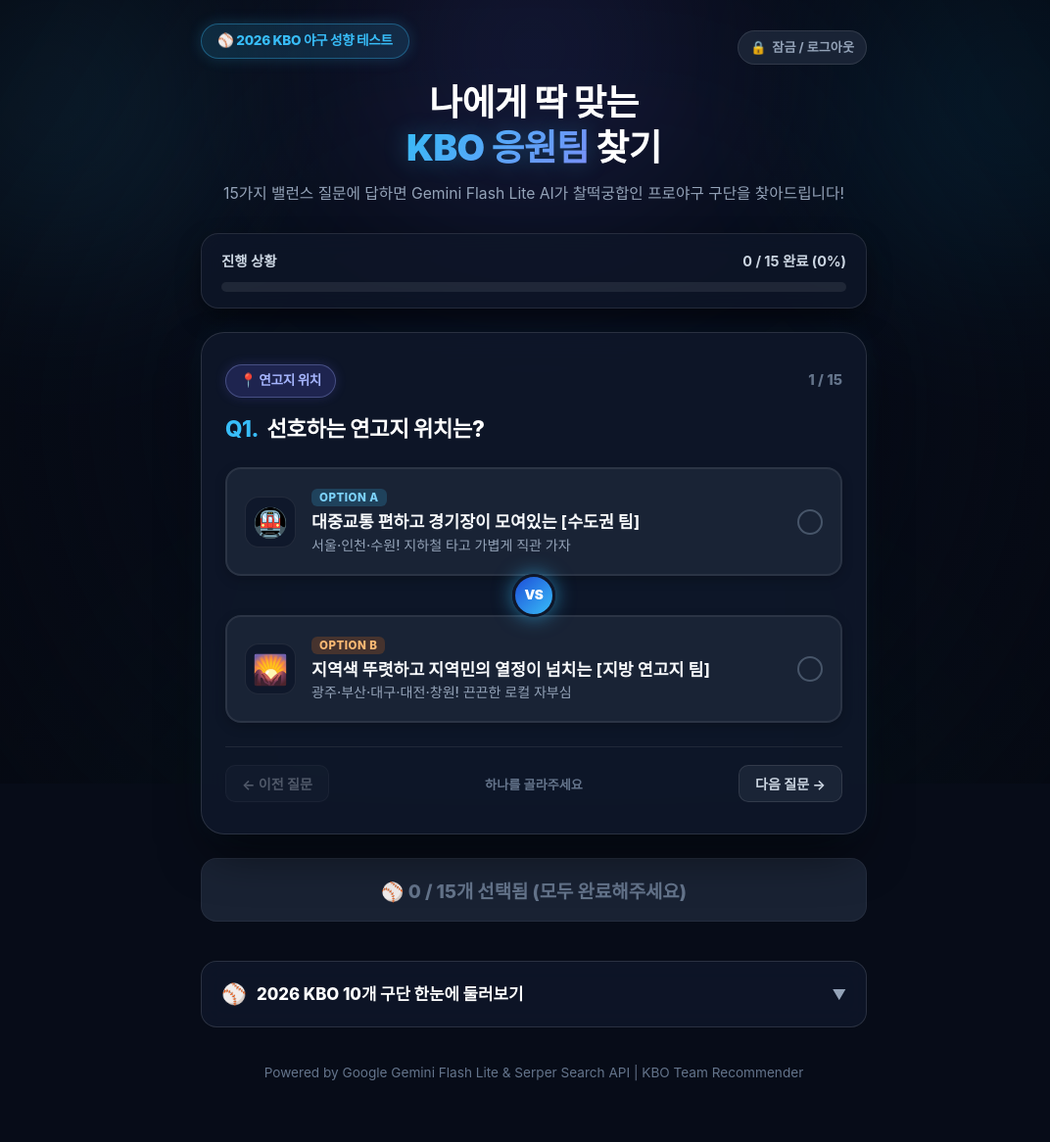
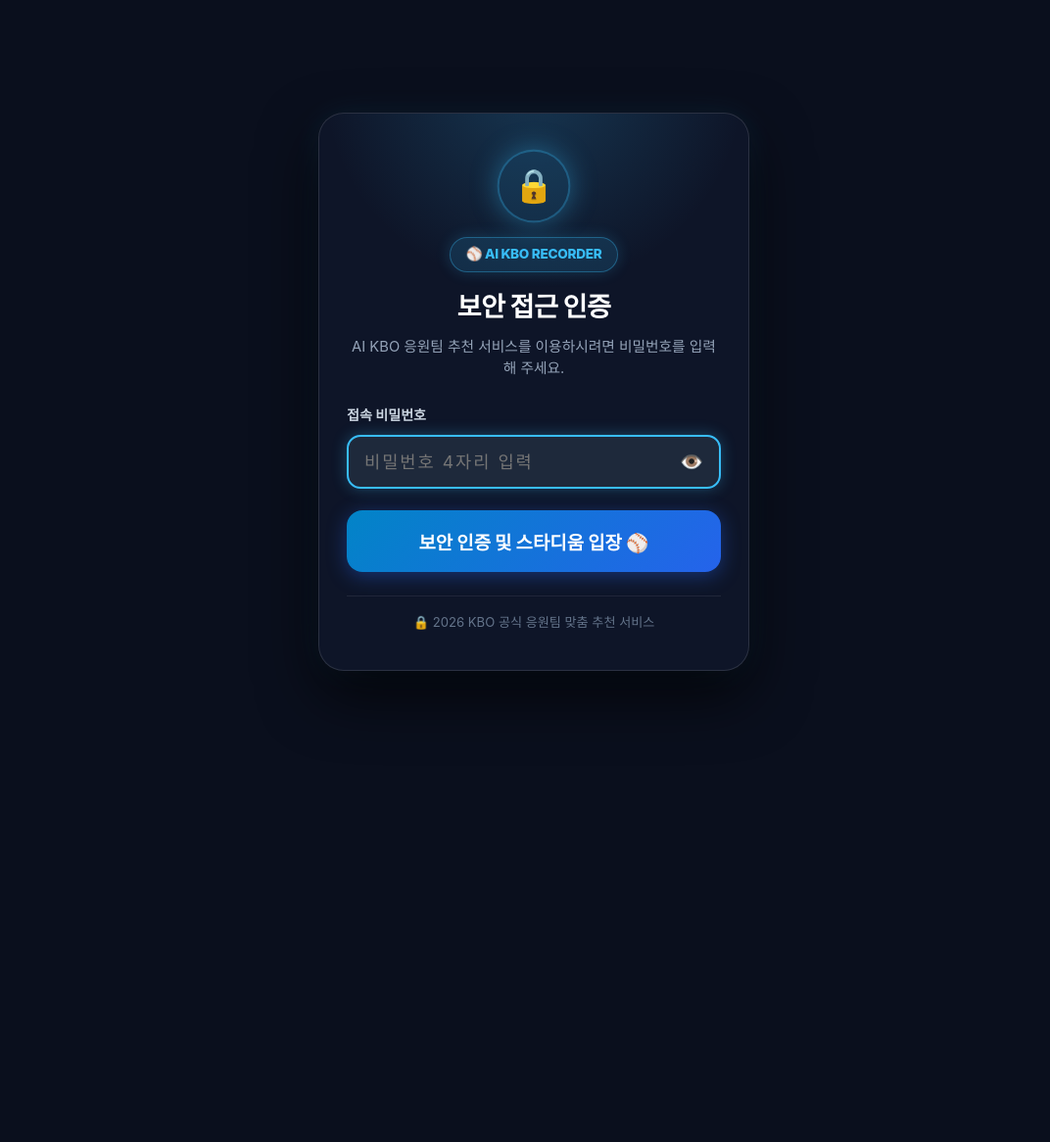
Before and after one commit to jyhy0323/kbo-recommender, a Flask app: page / in a window 1280 px wide. Shown: the whole page at 98% size, without its empty margins (95-1167 px from the left). After the commit the page ends 692 px from the top, so only its background shows below. Run offline with Flask 3, Linux system fonts and the light colour scheme; the visitor is signed in with stand-in values (Sample User, id 1); some web fonts are replaced.

Commit message:
feat: in-page security gate overlay for seamless iframe and desktop authentication

```diff
--- a/app.py
+++ b/app.py
@@ -78,16 +78,14 @@ def get_kbo_latest_context():
 # 4. 보안 접근 인증 및 라우트
 @app.route("/")
 def index():
-    # URL 파라미터로 ?pw=0110 이 들어오면 바로 자동 로그인 처리 (원클릭 프리패스 입장)
+    # URL 파라미터로 ?pw=0110 이 들어오면 세션에도 기록
     pw_param = request.args.get("pw")
     if pw_param and pw_param.strip() == ACCESS_PASSWORD:
         session["authenticated"] = True
         session.permanent = True
-        logging.info("🔓 URL 쿼리 파라미터를 통한 원클릭 자동 인증 성공")
-        return redirect(url_for("index"))
+        logging.info("🔓 URL 쿼리 파라미터를 통한 원클릭 자동 인증 기록")
 
-    if not session.get("authenticated"):
-        return render_template("login.html")
+    # index.html 내부의 authGateOverlay가 모든 브라우저 및 LMS iframe에서 완벽하게 비밀번호 제어
     return render_template("index.html")
 
 @app.route("/login", methods=["GET", "POST"])
@@ -97,11 +95,7 @@ def login():
         if pw_param and pw_param.strip() == ACCESS_PASSWORD:
             session["authenticated"] = True
             session.permanent = True
-            logging.info("🔓 GET /login URL 쿼리 파라미터를 통한 원클릭 자동 인증 성공")
-            return redirect(url_for("index"))
-        if session.get("authenticated"):
-            return redirect(url_for("index"))
-        return render_template("login.html")
+        return redirect(url_for("index"))
 
     # POST 처리 (JSON 요청 및 일반 Form POST 모두 지원)
     password = ""
@@ -122,7 +116,7 @@ def login():
     logging.warning("🔒 보안 인증 실패 (잘못된 비밀번호 입력)")
     if request.is_json:
         return jsonify({"success": False, "error": "비밀번호가 올바르지 않습니다."}), 401
-    return render_template("login.html", error="비밀번호가 올바르지 않습니다.")
+    return redirect(url_for("index"))
 
 @app.route("/logout")
 def logout():
@@ -130,11 +124,15 @@ def logout():
     logging.info("🔒 사용자 세션 로그아웃 완료")
     return redirect(url_for("index"))
 
-# 5. 추천 생성 API Route (보안 인증 필수)
+# 5. 추천 생성 API Route (보안 인증 필수: 세션 쿠키 또는 X-Access-Password 헤더)
 @app.route("/recommend", methods=["POST"])
 def recommend():
-    if not session.get("authenticated"):
-        return jsonify({"success": False, "error": "보안 인증이 필요합니다. 먼저 로그인해 주세요."}), 401
+    auth_header = str(request.headers.get("X-Access-Password", "")).strip()
+    is_authenticated = session.get("authenticated") or (auth_header == ACCESS_PASSWORD)
+
+    if not is_authenticated:
+        logging.warning("🔒 보안 인증되지 않은 추천 요청 차단")
+        return jsonify({"success": False, "error": "보안 인증이 필요합니다. 먼저 올바른 비밀번호를 입력해 주세요."}), 401
 
     try:
         data = request.get_json()
--- a/static/css/style.css
+++ b/static/css/style.css
@@ -1098,8 +1098,43 @@ body {
 }
 
 /* ==========================================================================
-   보안 접근 인증 로그인 화면 스타일 (Login Gate)
+   보안 접근 인증 로그인 화면 스타일 (Login Gate & Overlay)
    ========================================================================== */
+.auth-gate-overlay {
+    position: fixed;
+    top: 0;
+    left: 0;
+    right: 0;
+    bottom: 0;
+    width: 100%;
+    height: 100%;
+    z-index: 99999;
+    display: flex;
+    align-items: center;
+    justify-content: center;
+    padding: 20px;
+    background: #0a0f1d;
+    transition: opacity 0.35s ease, visibility 0.35s ease, transform 0.35s cubic-bezier(0.16, 1, 0.3, 1);
+}
+
+.auth-gate-overlay.hidden {
+    opacity: 0;
+    visibility: hidden;
+    pointer-events: none;
+    transform: scale(1.03);
+}
+
+.auth-gate-overlay.unlocking {
+    opacity: 0;
+    visibility: hidden;
+    pointer-events: none;
+    transform: scale(0.97);
+}
+
+body.locked {
+    overflow: hidden !important;
+}
+
 .login-body {
     display: flex;
     align-items: center;
--- a/static/js/app.js
+++ b/static/js/app.js
@@ -349,10 +349,12 @@ quizForm.addEventListener("submit", async (e) => {
     loadingContainer.scrollIntoView({ behavior: "smooth" });
 
     try {
+        const authKey = sessionStorage.getItem("kbo_auth") || localStorage.getItem("kbo_auth") || "0110";
         const response = await fetch("/recommend", {
             method: "POST",
             headers: {
-                "Content-Type": "application/json"
+                "Content-Type": "application/json",
+                "X-Access-Password": authKey
             },
             body: JSON.stringify({ answers: answersArray })
         });
@@ -741,6 +743,144 @@ function renderTeamsExplorer() {
     });
 }
 
-// 앱 시작 시 첫 번째 카드 렌더링 및 10개 구단 둘러보기 세팅
+// 9. 보안 접근 인증 게이트 제어 (LMS iframe 및 모든 브라우저 100% 호환)
+function initAuthGate() {
+    const authOverlay = document.getElementById("authGateOverlay");
+    const authForm = document.getElementById("overlayLoginForm");
+    const authInput = document.getElementById("overlayPassword");
+    const toggleBtn = document.getElementById("overlayTogglePasswordBtn");
+    const errorMsg = document.getElementById("overlayLoginError");
+    const submitBtn = document.getElementById("overlayLoginSubmitBtn");
+    const loginBox = document.getElementById("loginBox");
+    const logoutBtn = document.getElementById("logoutBtn");
+
+    if (!authOverlay) return;
+
+    // URL 파라미터(?pw=0110) 또는 세션 스토리지 확인
+    const urlParams = new URLSearchParams(window.location.search);
+    const pwParam = urlParams.get("pw");
+    const savedAuth = sessionStorage.getItem("kbo_auth") || localStorage.getItem("kbo_auth");
+
+    if (pwParam === "0110" || savedAuth === "0110") {
+        sessionStorage.setItem("kbo_auth", "0110");
+        authOverlay.classList.add("hidden");
+        document.body.classList.remove("locked");
+    } else {
+        authOverlay.classList.remove("hidden");
+        document.body.classList.add("locked");
+        if (authInput) setTimeout(() => authInput.focus(), 100);
+    }
+
+    // 비밀번호 보이기 / 숨기기 토글
+    if (toggleBtn && authInput) {
+        toggleBtn.addEventListener("click", () => {
+            if (authInput.type === "password") {
+                authInput.type = "text";
+                toggleBtn.textContent = "🙈";
+            } else {
+                authInput.type = "password";
+                toggleBtn.textContent = "👁️";
+            }
+        });
+    }
+
+    // 비밀번호 폼 제출 시 비동기 검증 및 부드러운 해제 애니메이션
+    if (authForm) {
+        authForm.addEventListener("submit", async (e) => {
+            e.preventDefault();
+            const password = (authInput ? authInput.value : "").trim();
+
+            if (!password) {
+                showError("비밀번호를 입력해 주세요.");
+                return;
+            }
+
+            if (submitBtn) {
+                submitBtn.disabled = true;
+                submitBtn.querySelector(".btn-text").textContent = "인증 확인 중...";
+            }
+            hideError();
+
+            try {
+                const resp = await fetch("/login", {
+                    method: "POST",
+                    headers: { "Content-Type": "application/json" },
+                    body: JSON.stringify({ password: password })
+                });
+                const data = await resp.json();
+
+                if (resp.ok && data.success) {
+                    sessionStorage.setItem("kbo_auth", password);
+                    localStorage.setItem("kbo_auth", password);
+                    authOverlay.classList.add("unlocking");
+                    document.body.classList.remove("locked");
+                    setTimeout(() => {
+                        authOverlay.classList.add("hidden");
+                        authOverlay.classList.remove("unlocking");
+                    }, 350);
+                } else {
+                    showError(data.error || "비밀번호가 올바르지 않습니다.");
+                    if (loginBox) {
+                        loginBox.classList.add("shake-animation");
+                        setTimeout(() => loginBox.classList.remove("shake-animation"), 500);
+                    }
+                    if (authInput) authInput.select();
+                }
+            } catch (err) {
+                // 오프라인 / 폴백 검증
+                if (password === "0110") {
+                    sessionStorage.setItem("kbo_auth", password);
+                    localStorage.setItem("kbo_auth", password);
+                    authOverlay.classList.add("unlocking");
+                    document.body.classList.remove("locked");
+                    setTimeout(() => {
+                        authOverlay.classList.add("hidden");
+                        authOverlay.classList.remove("unlocking");
+                    }, 350);
+                } else {
+                    showError("비밀번호가 올바르지 않습니다.");
+                }
+            } finally {
+                if (submitBtn) {
+                    submitBtn.disabled = false;
+                    submitBtn.querySelector(".btn-text").textContent = "보안 인증 및 스타디움 입장 ⚾";
+                }
+            }
+        });
+    }
+
+    // 상단 로그아웃 / 잠금 버튼
+    if (logoutBtn) {
+        logoutBtn.addEventListener("click", (e) => {
+            e.preventDefault();
+            sessionStorage.removeItem("kbo_auth");
+            localStorage.removeItem("kbo_auth");
+            fetch("/logout");
+            authOverlay.classList.remove("hidden");
+            document.body.classList.add("locked");
+            if (authInput) {
+                authInput.value = "";
+                authInput.focus();
+            }
+        });
+    }
+
+    function showError(msg) {
+        if (errorMsg) {
+            errorMsg.textContent = msg;
+            errorMsg.classList.remove("hidden");
+        }
+    }
+
+    function hideError() {
+        if (errorMsg) {
+            errorMsg.textContent = "";
+            errorMsg.classList.add("hidden");
+        }
+    }
+}
+
+// 앱 시작 시 첫 번째 카드 렌더링, 10개 구단 둘러보기 및 보안 게이트 초기화
 renderCurrentQuestion();
 renderTeamsExplorer();
+initAuthGate();
--- a/templates/index.html
+++ b/templates/index.html
@@ -29,12 +29,49 @@
         <div class="stadium-vignette"></div>
     </div>
 
-    <div class="container">
+    <!-- 보안 접근 인증 오버레이 (LMS iframe 및 모든 데스크톱/모바일 브라우저 100% 호환) -->
+    <div class="auth-gate-overlay" id="authGateOverlay">
+        <div class="login-wrapper">
+            <div class="login-card" id="loginBox">
+                <div class="login-header">
+                    <div class="lock-icon-wrap">
+                        <span class="lock-icon">🔒</span>
+                    </div>
+                    <div class="badge">⚾ AI KBO RECORDER</div>
+                    <h1 class="login-title">보안 접근 인증</h1>
+                    <p class="login-subtitle">AI KBO 응원팀 추천 서비스를 이용하시려면 비밀번호를 입력해 주세요.</p>
+                </div>
+
+                <form id="overlayLoginForm" novalidate>
+                    <div class="form-group password-group">
+                        <label for="overlayPassword">접속 비밀번호</label>
+                        <div class="password-input-wrapper">
+                            <input type="password" id="overlayPassword" name="password" placeholder="비밀번호 4자리 입력" required autofocus autocomplete="current-password">
+                            <button type="button" id="overlayTogglePasswordBtn" class="toggle-password-btn" title="비밀번호 표시/숨김">
+                                👁️
+                            </button>
+                        </div>
+                        <p id="overlayLoginError" class="login-error-msg hidden"></p>
+                    </div>
+
+                    <button type="submit" id="overlayLoginSubmitBtn" class="btn-primary">
+                        <span class="btn-text">보안 인증 및 스타디움 입장 ⚾</span>
+                    </button>
+                </form>
+
+                <div class="login-footer">
+                    <p>🔒 2026 KBO 공식 응원팀 맞춤 추천 서비스</p>
+                </div>
+            </div>
+        </div>
+    </div>
+
+    <div class="container" id="mainContainer">
         <!-- 헤더 영역 -->
         <header class="header">
             <div class="header-top-bar">
                 <div class="badge">⚾ 2026 KBO 야구 성향 테스트</div>
-                <a href="/logout" class="logout-btn" title="보안 잠금 및 로그아웃">
+                <a href="/logout" class="logout-btn" id="logoutBtn" title="보안 잠금 및 로그아웃">
                     <span>🔒</span>
                     <span>잠금 / 로그아웃</span>
                 </a>
```
Also changed, not shown: templates/login.html (+0 -13 lines).
